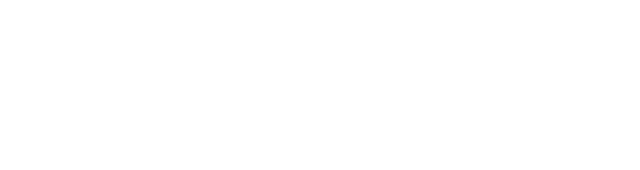
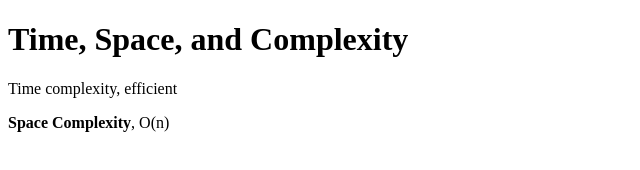
Before and after one commit to acciojob/time-and-space-complexity-abhishekdixit07, a website: page main.html in a window 1280 px wide. Shown: the whole page, without its empty margins (0-640 px from the left). Drawn offline with Linux system fonts and the light colour scheme.

Commit message:
created a submission

```diff
--- a/main.html
+++ b/main.html
@@ -8,6 +8,10 @@
 
 <body>
 	<!-- the entire body must be written by student -->
+     <h1>Time, Space, and Complexity</h1>
+	<p>Time complexity, efficient</p>
+	<p><b>Space Complexity</b>, O(n)</p>
+
     <script type="text/javascript" src="./script.js">
 </script>
 
```
